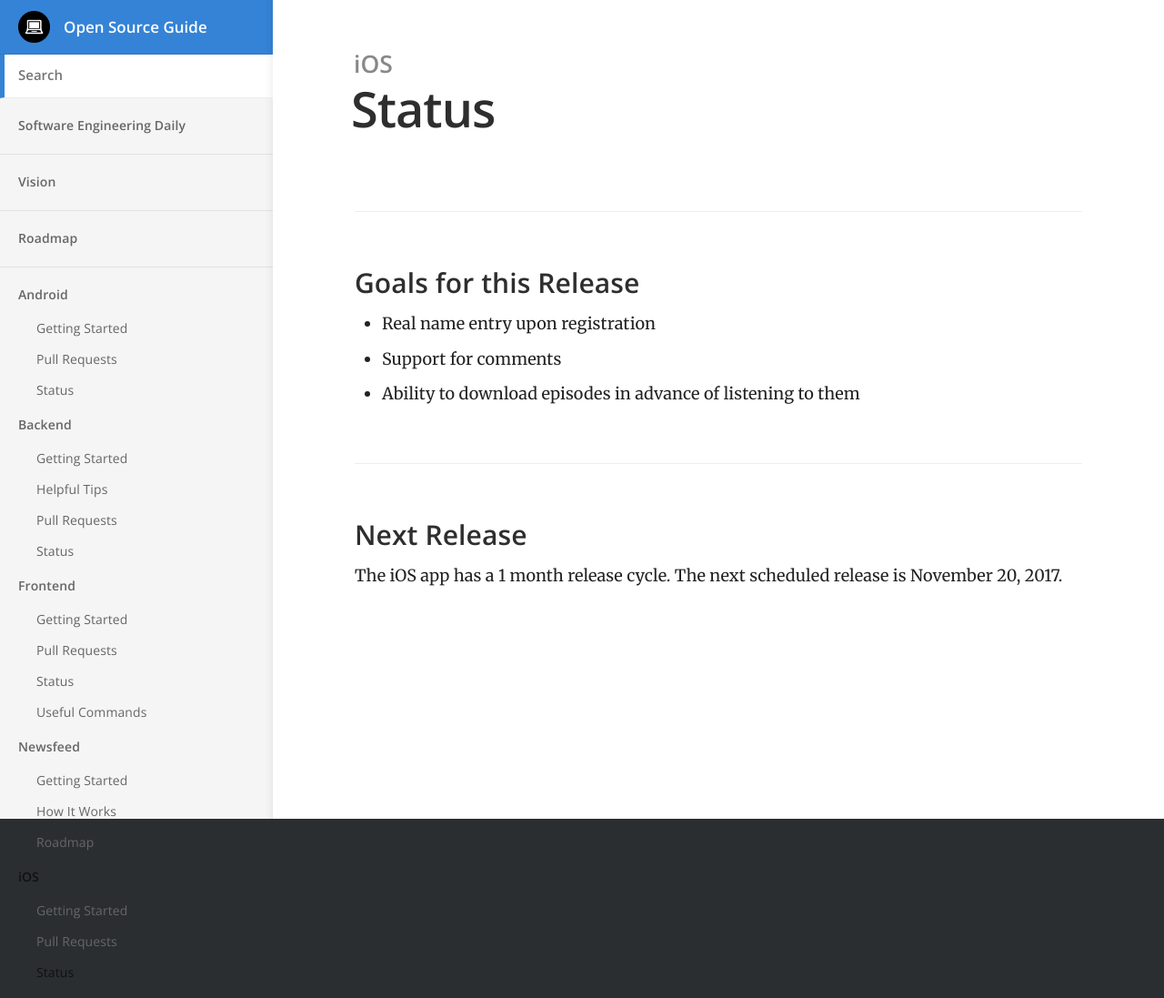
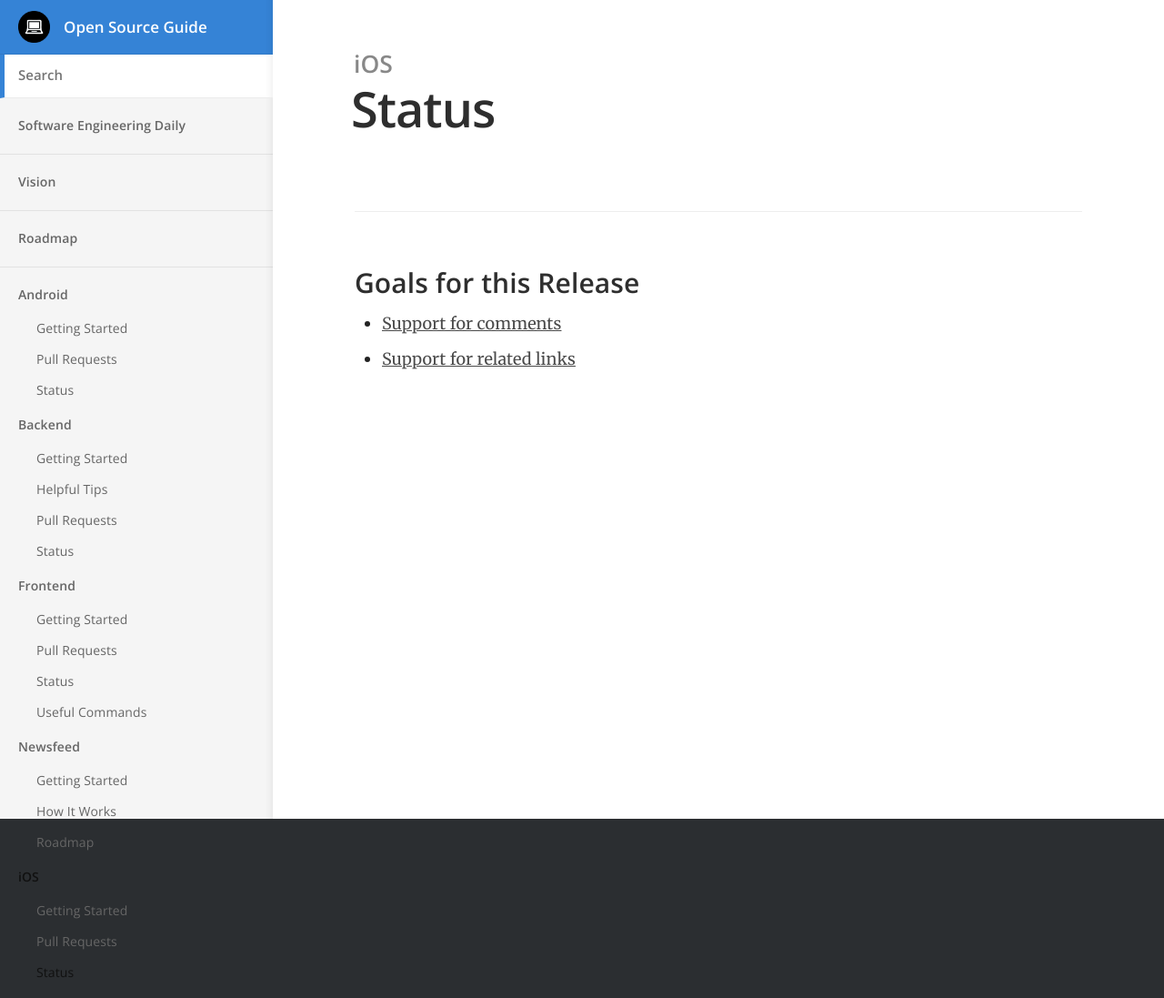
Before and after one commit to SoftwareEngineeringDaily/softwareengineeringdaily.github.io, a Jekyll site: the page built from _docs/iOS/status.md, in a window 1280 px wide. Shown: the whole page at 91% size. Built offline with Jekyll 4.4.1, drawn with Linux system fonts in a browser that asks for light colours.

Commit message:
Update status.md

```diff
--- a/_docs/iOS/status.md
+++ b/_docs/iOS/status.md
@@ -6,11 +6,5 @@ order: 3
 
 ### Goals for this Release
 
-* Real name entry upon registration
-* Support for comments
-* Ability to download episodes in advance of listening to them
-
-### Next Release
-
-The iOS app has a 1 month release cycle. The next scheduled release is
-November 20, 2017.
+* [Support for comments](https://github.com/SoftwareEngineeringDaily/se-daily-iOS/issues/53)
+* [Support for related links](https://github.com/SoftwareEngineeringDaily/se-daily-iOS/issues/54)
```
